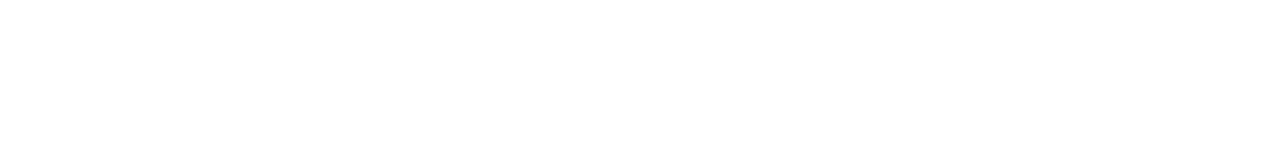
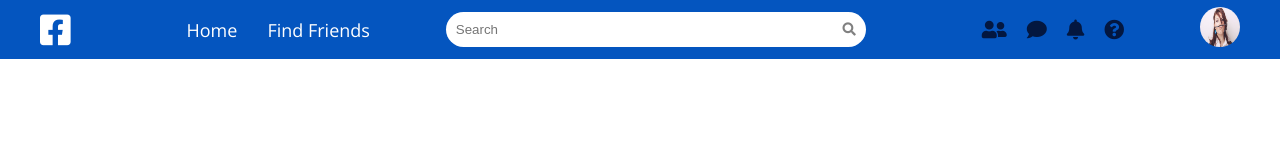
Before and after one commit to ocuevas/socialmedia-clone, a plain HTML site: page index.html in a window 1280 px wide. Drawn offline with nearby package versions, Linux system fonts and the light colour scheme.

Commit message:
Created Header

```diff
--- a/assets/css/main.css
+++ b/assets/css/main.css
@@ -0,0 +1,111 @@
+
+/*Global css*/
+
+html {
+    box-sizing: border-box;
+}
+
+*::after, *::before {
+    box-sizing: inherit;
+}
+
+a {
+    text-decoration: none;
+}
+
+.container {
+    max-width: 1200px;
+    width: 95%;
+    margin: 0 auto;
+}
+
+body {
+    margin: 0;
+    padding: 0;
+    font-family: 'Open Sans', sans-serif;
+}
+
+/** HEADER **/
+
+header.header {
+    background-color: #0455BF;
+}
+
+div.header-container {
+    display: flex;
+    justify-content: space-between;
+    align-items: center;
+    flex-flow: row wrap;
+}
+
+div.logo a i {
+    color: #fff;
+    font-size: 35px;
+}
+
+div.avatar img {
+    width: 40px;
+    height: 40px;
+    border-radius: 50%;
+
+}
+
+nav.main-menu ul {
+    list-style: none;
+    display: flex;
+    flex-flow: row wrap;
+}
+
+nav.main-menu ul li {
+    margin-right: 30px;
+}
+
+nav.main-menu ul li:last-child {
+    margin: 0;
+}
+
+nav.main-menu ul li a {
+    color: #fff;
+    font-size: 18px;
+}
+
+
+form.search-form  {
+    position: relative;
+}
+form.search-form input {
+    width: 400px;
+    padding: 10px;
+    border: none;
+    border-radius: 25px;
+
+}
+
+form.search-form button {
+    border: none;
+    background-color: transparent;
+    position: absolute;
+    right: 0;
+    top: 0;
+    padding: 10px 10px;
+    color: gray;
+}
+
+
+div.right-menu ul {
+    list-style: none;
+    display: flex;
+}
+
+div.right-menu ul li {
+    margin-right: 20px;
+}
+
+div.right-menu ul li:last-child {
+    margin: 0;
+}
+
+div.right-menu ul li a {
+    color: #031740;
+    font-size: 20px;
+}
--- a/index.html
+++ b/index.html
@@ -4,9 +4,42 @@
     <meta charset="UTF-8">
     <meta name="viewport" content="width=device-width, initial-scale=1.0">
     <meta http-equiv="X-UA-Compatible" content="ie=edge">
+    <link rel="stylesheet" href="assets/css/all.min.css">
+    <link rel="stylesheet" href="assets/css/main.css">
+    <link href="https://fonts.googleapis.com/css?family=Open+Sans:400,700&display=swap" rel="stylesheet">
     <title>Social Media Clone</title>
 </head>
 <body>
+    <header class="header">
+        <div class="container">
+            <div class="header-container">
+                <div class="logo">
+                    <a href="#"><i class="fab fa-facebook-square"></i></a>
+                </div>
+                <nav class="main-menu">
+                    <ul>
+                        <li><a href="#">Home</a></li>
+                        <li><a href="#">Find Friends</a></li>
+                    </ul>
+                </nav>
+                <form class="search-form" action="">
+                    <input type="text" placeholder="Search">
+                    <button type="submit"><i class="fas fa-search"></i></button>
+                </form>
+                <div class="right-menu">
+                    <ul>
+                        <li><a href="#"><i class="fas fa-user-friends"></i></a></li>
+                        <li><a href="#"><i class="fas fa-comment"></i></a></li>
+                        <li><a href="#"><i class="fas fa-bell"></i></a></li>
+                        <li><a href="#"><i class="fas fa-question-circle"></i></a></li>
+                    </ul>
+                </div>
+                <div class="avatar">
+                    <img src="assets/img/invitado6.jpg" alt="avatar img">
+                </div>
+            </div>
+        </div>
+    </header> <!--.Header-->
 
 </body>
 </html>
```
Also changed, not shown: assets/img/invitado6.jpg (added), assets/webfonts/fa-brands-400.svg (renamed from webfonts/fa-brands-400.svg), assets/webfonts/fa-brands-400.ttf (renamed from webfonts/fa-brands-400.ttf), assets/webfonts/fa-brands-400.woff (renamed from webfonts/fa-brands-400.woff), assets/webfonts/fa-brands-400.woff2 (renamed from webfonts/fa-brands-400.woff2), assets/webfonts/fa-regular-400.svg (renamed from webfonts/fa-regular-400.svg), assets/webfonts/fa-regular-400.ttf (renamed from webfonts/fa-regular-400.ttf), assets/webfonts/fa-regular-400.woff (renamed from webfonts/fa-regular-400.woff), assets/webfonts/fa-regular-400.woff2 (renamed from webfonts/fa-regular-400.woff2), assets/webfonts/fa-solid-900.svg (renamed from webfonts/fa-solid-900.svg), assets/webfonts/fa-solid-900.ttf (renamed from webfonts/fa-solid-900.ttf), assets/webfonts/fa-solid-900.woff (renamed from webfonts/fa-solid-900.woff), assets/webfonts/fa-solid-900.woff2 (renamed from webfonts/fa-solid-900.woff2), 6 other files.
